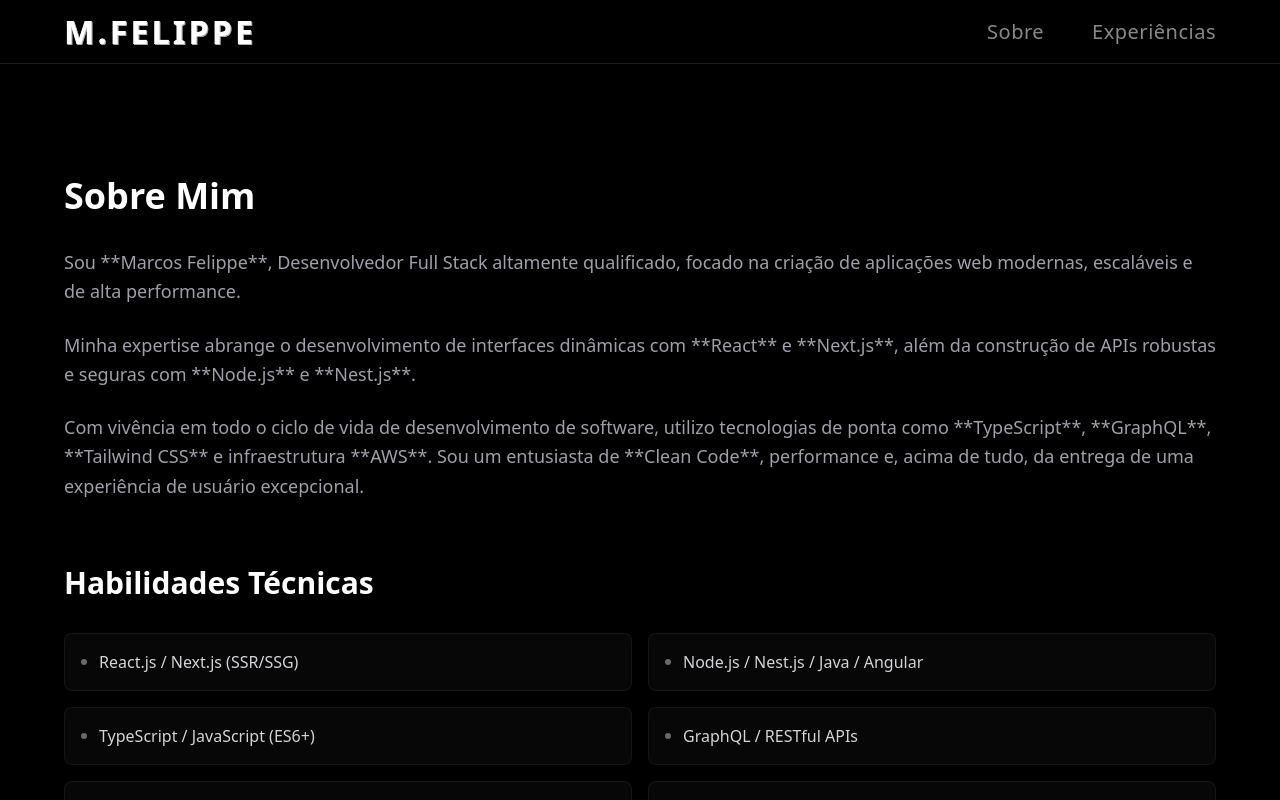
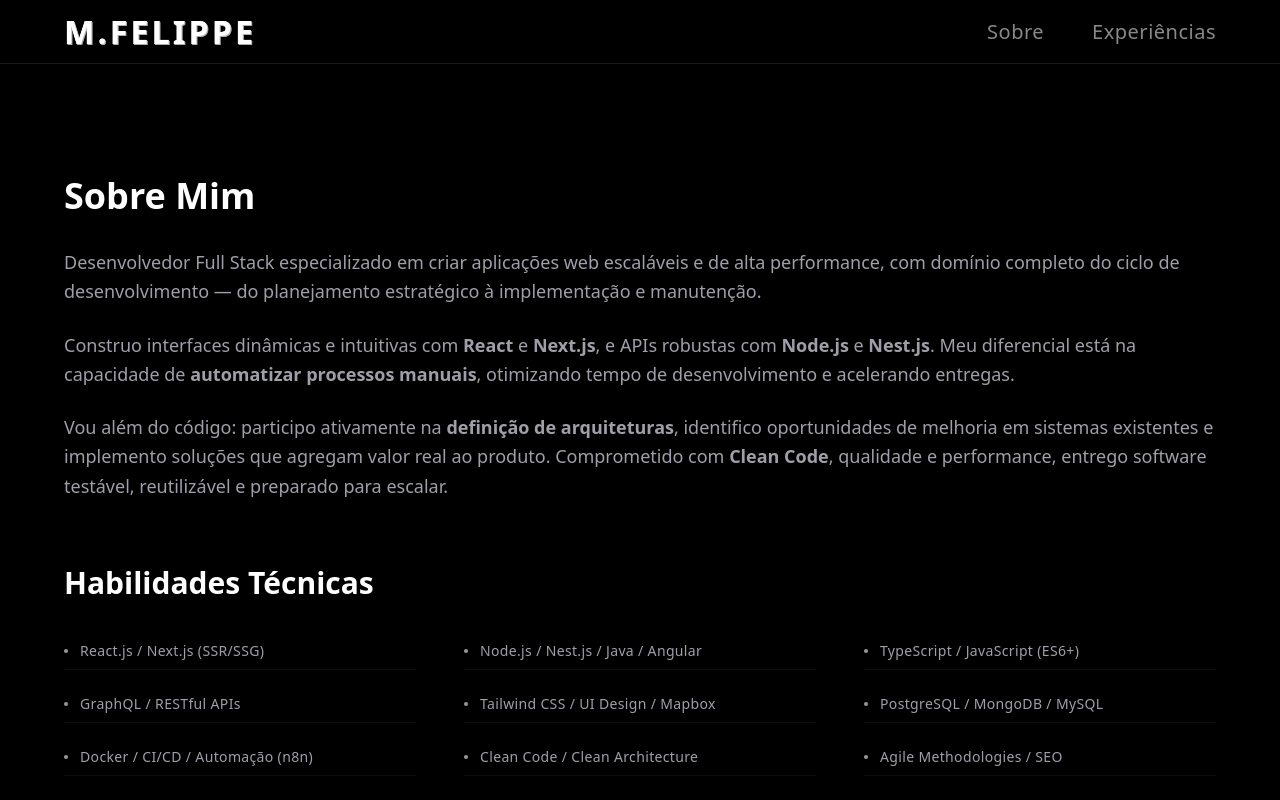
Before and after one commit to mfelipperd/portfolio-marcos, a Next.js app: page / in a window 1280 px wide. Both pictures are taken after a click on the element "Sobre". Shown: the top 800 px of the page. Built offline with nearby package versions, Linux system fonts and the light colour scheme.

Commit message:
feat: atualização Next.js 16.1.6, timeline reversa e melhorias no perfil profissional

```diff
--- a/src/components/SubPages/Sobre.tsx
+++ b/src/components/SubPages/Sobre.tsx
@@ -16,18 +16,18 @@ export default function Sobre({ onOpenContact }: SobreProps) {
       <h2 className="text-4xl font-bold mb-8">Sobre Mim</h2>
       <div className="space-y-6 text-zinc-400 text-lg leading-relaxed mb-16">
         <p>
-          Sou **Marcos Felippe**, Desenvolvedor Full Stack altamente qualificado, focado na criação de aplicações web modernas, escaláveis e de alta performance.
+          Desenvolvedor Full Stack especializado em criar aplicações web escaláveis e de alta performance, com domínio completo do ciclo de desenvolvimento — do planejamento estratégico à implementação e manutenção.
         </p>
         <p>
-          Minha expertise abrange o desenvolvimento de interfaces dinâmicas com **React** e **Next.js**, além da construção de APIs robustas e seguras com **Node.js** e **Nest.js**.
+          Construo interfaces dinâmicas e intuitivas com <strong>React</strong> e <strong>Next.js</strong>, e APIs robustas com <strong>Node.js</strong> e <strong>Nest.js</strong>. Meu diferencial está na capacidade de <strong>automatizar processos manuais</strong>, otimizando tempo de desenvolvimento e acelerando entregas.
         </p>
         <p>
-          Com vivência em todo o ciclo de vida de desenvolvimento de software, utilizo tecnologias de ponta como **TypeScript**, **GraphQL**, **Tailwind CSS** e infraestrutura **AWS**. Sou um entusiasta de **Clean Code**, performance e, acima de tudo, da entrega de uma experiência de usuário excepcional.
+          Vou além do código: participo ativamente na <strong>definição de arquiteturas</strong>, identifico oportunidades de melhoria em sistemas existentes e implemento soluções que agregam valor real ao produto. Comprometido com <strong>Clean Code</strong>, qualidade e performance, entrego software testável, reutilizável e preparado para escalar.
         </p>
       </div>
 
       <h2 className="text-3xl font-bold mb-8">Habilidades Técnicas</h2>
-      <div className="grid grid-cols-1 md:grid-cols-2 gap-4">
+      <div className="grid grid-cols-1 md:grid-cols-3 gap-x-12 gap-y-4">
         {[
           "React.js / Next.js (SSR/SSG)",
           "Node.js / Nest.js / Java / Angular",
@@ -35,19 +35,19 @@ export default function Sobre({ onOpenContact }: SobreProps) {
           "GraphQL / RESTful APIs",
           "Tailwind CSS / UI Design / Mapbox",
           "PostgreSQL / MongoDB / MySQL",
-          "AWS (RDS, Storage, Deployment)",
+          "Docker / CI/CD / Automação (n8n)",
           "Clean Code / Clean Architecture",
           "Agile Methodologies / SEO"
         ].map((skill, index) => (
           <motion.div
             key={skill}
-            initial={{ opacity: 0, x: -20 }}
-            animate={{ opacity: 1, x: 0 }}
-            transition={{ delay: 0.2 + (index * 0.05) }}
-            className="p-4 bg-zinc-900/30 border border-zinc-800/50 rounded-lg flex items-center gap-3"
+            initial={{ opacity: 0, y: 10 }}
+            animate={{ opacity: 1, y: 0 }}
+            transition={{ delay: 0.1 + (index * 0.05) }}
+            className="flex items-center gap-3 py-2 border-b border-white/5"
           >
-            <div className="w-1.5 h-1.5 rounded-full bg-white/40" />
-            <span className="text-zinc-300 font-medium">{skill}</span>
+            <div className="w-1 h-1 rounded-full bg-white/60" />
+            <span className="text-zinc-400 text-sm tracking-wide">{skill}</span>
           </motion.div>
         ))}
       </div>
--- a/src/components/TimelineExperience.tsx
+++ b/src/components/TimelineExperience.tsx
@@ -19,71 +19,67 @@ interface TimelineItem {
   company?: string;
   period?: string;
   projects?: Project[];
+  currentEmployer?: string;
 }
 
 const timelineData: TimelineItem[] = [
   {
-    year: "2022",
-    title: "LavaFlex",
+    year: "2026",
+    title: "Desenvolvimento Moderno",
     type: "project",
-    description: "Primeiro site construído. Plataforma digital para lava-jato com agendamento online, controle de serviços e programa de fidelidade.",
-    technologies: ["HTML5", "CSS3", "JavaScript", "Node.js"],
-    link: "https://lavaflex.com.br"
-  },
-  {
-    year: "2022",
-    title: "Oficina d'Ideias",
-    type: "experience",
-    description: "Desenvolvedor Full Stack Júnior focado em Next.js e otimização SEO, construindo APIs REST robustas e interfaces de alta performance.",
-    company: "Oficina d'Ideias",
-    period: "Mai 2022 - Fev 2024",
-    link: "https://oficina-di-deias.vercel.app/",
+    description: "Aplicação de práticas e ferramentas de desenvolvimento de ponta, incluindo IA assistida e arquiteturas escaláveis.",
+    currentEmployer: "ENCIBRA S.A.",
     projects: [
       {
-        title: "WebScraper em Python",
-        description: "Automação de coleta de dados web com processamento e armazenamento estruturado",
-        technologies: ["Python", "BeautifulSoup", "Selenium", "Pandas"]
+        title: "Desenvolvimento com IA Assistida",
+        description: "Utilização de ferramentas de IA para acelerar desenvolvimento e melhorar qualidade de código",
+        technologies: ["GitHub Copilot", "Cursor", "Antigravity", "ChatGPT"]
       },
       {
-        title: "Formulário com PostgreSQL",
-        description: "Sistema de formulários dinâmicos com validação e persistência em banco de dados relacional",
-        technologies: ["React", "Node.js", "PostgreSQL", "Express"]
+        title: "Arquitetura Serverless",
+        description: "Implementação de aplicações serverless escaláveis e econômicas",
+        technologies: ["AWS Lambda", "Vercel Functions", "Next.js", "PostgreSQL"]
       },
       {
-        title: "Landing Pages",
-        description: "Páginas de conversão otimizadas para SEO e performance",
-        technologies: ["Next.js", "TailwindCSS", "TypeScript"]
+        title: "Monitoramento e Observabilidade",
+        description: "Sistemas de monitoramento em tempo real com alertas e dashboards",
+        technologies: ["Sentry", "Vercel Analytics", "Grafana", "Prometheus"]
       },
       {
-        title: "Sites Institucionais",
-        description: "Websites corporativos responsivos com CMS integrado",
-        technologies: ["Next.js", "React", "WordPress", "AWS"]
+        title: "Micro-frontends",
+        description: "Arquitetura modular com micro-frontends para aplicações enterprise",
+        technologies: ["Module Federation", "React", "TypeScript", "Webpack"]
       }
     ]
   },
   {
-    year: "2023",
-    title: "Plataforma de Credenciamento + Expo Multimix",
+    year: "2025",
+    title: "Automação e IA",
     type: "project",
-    description: "Sistema enterprise para gestão de credenciamentos da feira Expo Multimix, com controle de acesso, geração de crachás e relatórios em tempo real.",
-    technologies: ["React", "NestJS", "PostgreSQL", "Docker"],
-    link: "https://expo-mm-site.vercel.app/"
-  },
-  {
-    year: "2023",
-    title: "Home Idoc",
-    type: "project",
-    description: "Site institucional para plataforma de telemedicina que conecta médicos e pacientes.",
-    technologies: ["React", "Next.js", "TypeScript"],
-    link: "https://homeidoc.vercel.app/"
-  },
-  {
-    year: "2023",
-    title: "Visual Laser",
-    type: "project",
-    description: "Website moderno para clínica de estética com galeria de procedimentos, sistema de agendamento integrado e blog educativo.",
-    technologies: ["WordPress", "PHP", "MySQL", "JavaScript"],
-    link: "https://visuallaser.med.br/"
+    description: "Integração de inteligência artificial e automação em projetos, utilizando ferramentas modernas para otimizar processos e criar soluções inovadoras.",
+    currentEmployer: "ENCIBRA S.A.",
+    projects: [
+      {
+        title: "Workflows com n8n",
+        description: "Automação de processos empresariais com integração de APIs, webhooks e processamento de dados",
+        technologies: ["n8n", "Node.js", "APIs REST", "Webhooks", "PostgreSQL"]
+      },
+      {
+        title: "Chatbots com Typebot",
+        description: "Desenvolvimento de chatbots conversacionais inteligentes para atendimento automatizado",
+        technologies: ["Typebot", "OpenAI", "Webhooks", "JavaScript"]
+      },
+      {
+        title: "Integração com LLMs",
+        description: "Implementação de modelos de linguagem em aplicações para análise de dados e geração de conteúdo",
+        technologies: ["OpenAI API", "Claude API", "LangChain", "Python"]
+      },
+      {
+        title: "Automação de Deploy",
+        description: "Pipelines CI/CD automatizados com testes e deploy contínuo",
+        technologies: ["GitHub Actions", "Docker", "Vercel", "AWS"]
+      }
+    ]
   },
   {
     year: "2024",
@@ -121,60 +117,71 @@ const timelineData: TimelineItem[] = [
     ]
   },
   {
-    year: "2025",
-    title: "Automação e IA",
+    year: "2023",
+    title: "Visual Laser",
     type: "project",
-    description: "Integração de inteligência artificial e automação em projetos, utilizando ferramentas modernas para otimizar processos e criar soluções inovadoras.",
+    description: "Website moderno para clínica de estética com galeria de procedimentos, sistema de agendamento integrado e blog educativo.",
+    technologies: ["WordPress", "PHP", "MySQL", "JavaScript"],
+    link: "https://visuallaser.med.br/",
+    currentEmployer: "Oficina d'Ideias"
+  },
+  {
+    year: "2023",
+    title: "Home Idoc",
+    type: "project",
+    description: "Site institucional para plataforma de telemedicina que conecta médicos e pacientes.",
+    technologies: ["React", "Next.js", "TypeScript"],
+    link: "https://homeidoc.vercel.app/",
+    currentEmployer: "Oficina d'Ideias"
+  },
+  {
+    year: "2023",
+    title: "Plataforma de Credenciamento + Expo Multimix",
+    type: "project",
+    description: "Sistema enterprise para gestão de credenciamentos da feira Expo Multimix, com controle de acesso, geração de crachás e relatórios em tempo real.",
+    technologies: ["React", "NestJS", "PostgreSQL", "Docker"],
+    link: "https://expo-mm-site.vercel.app/",
+    currentEmployer: "Oficina d'Ideias"
+  },
+  {
+    year: "2022",
+    title: "Oficina d'Ideias",
+    type: "experience",
+    description: "Desenvolvedor Full Stack Júnior focado em Next.js e otimização SEO, construindo APIs REST robustas e interfaces de alta performance.",
+    company: "Oficina d'Ideias",
+    period: "Mai 2022 - Fev 2024",
+    link: "https://oficina-di-deias.vercel.app/",
     projects: [
       {
-        title: "Workflows com n8n",
-        description: "Automação de processos empresariais com integração de APIs, webhooks e processamento de dados",
-        technologies: ["n8n", "Node.js", "APIs REST", "Webhooks", "PostgreSQL"]
+        title: "WebScraper em Python",
+        description: "Automação de coleta de dados web com processamento e armazenamento estruturado",
+        technologies: ["Python", "BeautifulSoup", "Selenium", "Pandas"]
       },
       {
-        title: "Chatbots com Typebot",
-        description: "Desenvolvimento de chatbots conversacionais inteligentes para atendimento automatizado",
-        technologies: ["Typebot", "OpenAI", "Webhooks", "JavaScript"]
+        title: "Formulário com PostgreSQL",
+        description: "Sistema de formulários dinâmicos com validação e persistência em banco de dados relacional",
+        technologies: ["React", "Node.js", "PostgreSQL", "Express"]
       },
       {
-        title: "Integração com LLMs",
-        description: "Implementação de modelos de linguagem em aplicações para análise de dados e geração de conteúdo",
-        technologies: ["OpenAI API", "Claude API", "LangChain", "Python"]
+        title: "Landing Pages",
+        description: "Páginas de conversão otimizadas para SEO e performance",
+        technologies: ["Next.js", "TailwindCSS", "TypeScript"]
       },
       {
-        title: "Automação de Deploy",
-        description: "Pipelines CI/CD automatizados com testes e deploy contínuo",
-        technologies: ["GitHub Actions", "Docker", "Vercel", "AWS"]
+        title: "Sites Institucionais",
+        description: "Websites corporativos responsivos com CMS integrado",
+        technologies: ["Next.js", "React", "WordPress", "AWS"]
       }
     ]
   },
   {
-    year: "2026",
-    title: "Desenvolvimento Moderno",
+    year: "2022",
+    title: "LavaFlex",
     type: "project",
-    description: "Aplicação de práticas e ferramentas de desenvolvimento de ponta, incluindo IA assistida e arquiteturas escaláveis.",
-    projects: [
-      {
-        title: "Desenvolvimento com IA Assistida",
-        description: "Utilização de ferramentas de IA para acelerar desenvolvimento e melhorar qualidade de código",
-        technologies: ["GitHub Copilot", "Cursor", "Antigravity", "ChatGPT"]
-      },
-      {
-        title: "Arquitetura Serverless",
-        description: "Implementação de aplicações serverless escaláveis e econômicas",
-        technologies: ["AWS Lambda", "Vercel Functions", "Next.js", "PostgreSQL"]
-      },
-      {
-        title: "Monitoramento e Observabilidade",
-        description: "Sistemas de monitoramento em tempo real com alertas e dashboards",
-        technologies: ["Sentry", "Vercel Analytics", "Grafana", "Prometheus"]
-      },
-      {
-        title: "Micro-frontends",
-        description: "Arquitetura modular com micro-frontends para aplicações enterprise",
-        technologies: ["Module Federation", "React", "TypeScript", "Webpack"]
-      }
-    ]
+    description: "Primeiro site construído. Plataforma digital para lava-jato com agendamento online, controle de serviços e programa de fidelidade.",
+    technologies: ["HTML5", "CSS3", "JavaScript", "Node.js"],
+    link: "https://lavaflex.com.br",
+    currentEmployer: "Autônomo"
   }
 ];
 
@@ -201,6 +208,9 @@ export default function TimelineExperience() {
             {/* Year */}
             <div className="text-sm text-zinc-600 uppercase tracking-widest mb-2">
               {item.year}
+              {item.currentEmployer && (
+                <span className="text-zinc-500 ml-2">• {item.currentEmployer}</span>
+              )}
             </div>
 
             {/* Title */}
```
Also changed, not shown: package.json (+4 -3 lines), tsconfig.json (+19 -5 lines), 1 other file (tests, documents, lock files or other folders).
